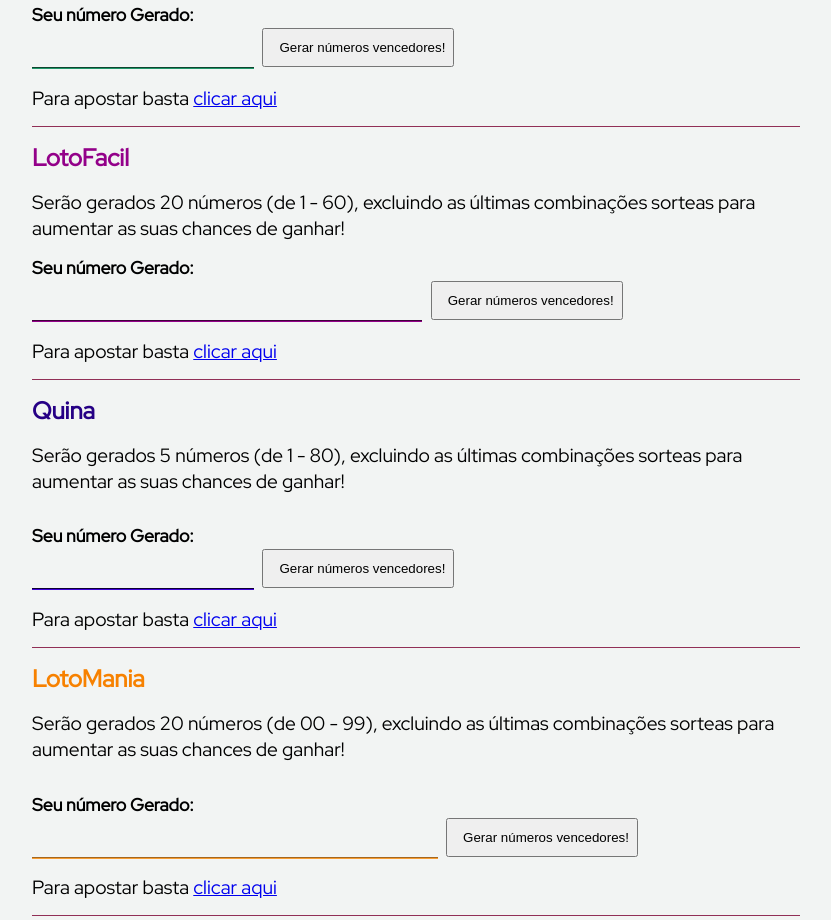
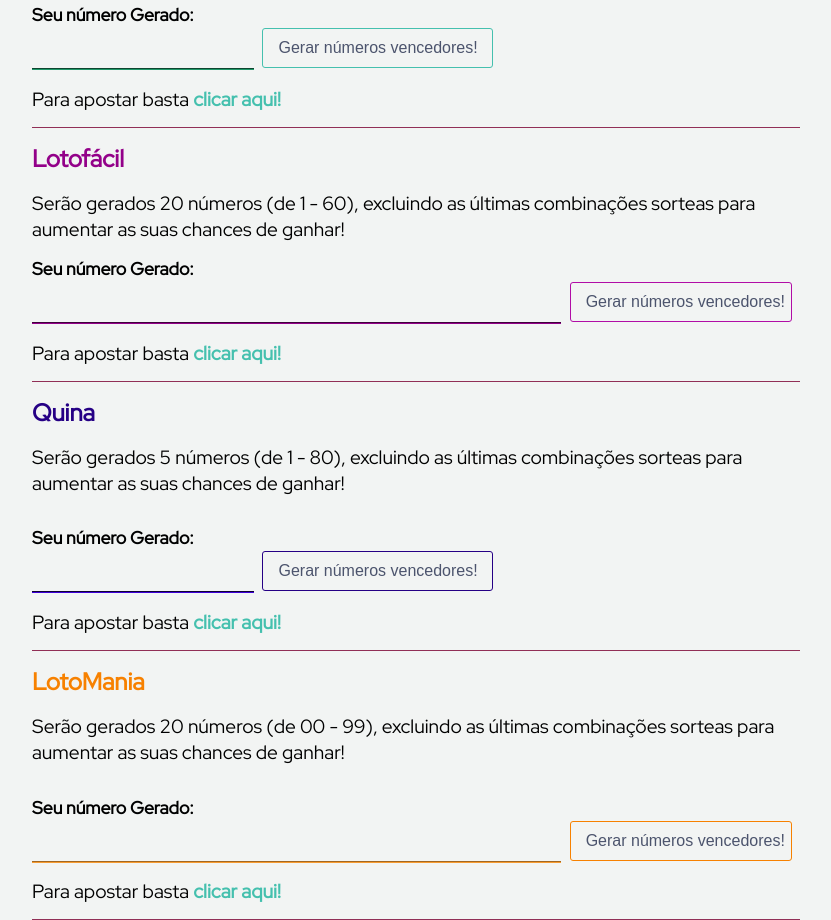
Before and after one commit to iAlfredoMiranda/Logica-de-Programacao-1, a plain HTML site: page projeto_final/index.html in a window 1280 px wide. Shown: the part 540-1460 px from the top of the page, without its empty margins (224-1055 px from the left). Drawn offline with Linux system fonts and the light colour scheme.

Commit message:
css desktop ok

```diff
--- /dev/null
+++ b/projeto_final/css/bets.css
@@ -0,0 +1,75 @@
+/* CSS Mega Sena*/
+#inputgeneratedMega{
+    border-color: #209869;
+}
+#btn_generatedMega{
+    background: transparent;
+    border: 1px solid #45c0ae;
+    border-radius: 3px;
+    color: #4c546d;
+    font-size: 1em;
+    width: 30%;
+
+}
+#btn_generatedMega:hover{
+    background-color: #45c0ae;
+    border: 1px solid #45c0ae;
+    color: #fff;
+    font-weight: bold;
+}
+/* CSS Quina*/
+#inputgeneratedQuina{
+    border-color: #260085;
+}
+#btn_generatedQuina{
+    background: transparent;
+    border: 1px solid #260085;
+    border-radius: 3px;
+    color: #4c546d;
+    font-size: 1em;
+    width: 30%;
+}
+#btn_generatedQuina:hover{
+    background-color: #462a8b;
+    border: 1px solid #462a8b;
+    color: #fff;
+    font-weight: bold;
+}
+/* CSS Lotomania*/
+#inputgeneratedLotomania{
+    width: 65%;
+    border-color: #f79c31;
+}
+#btn_generatedLotomania{
+    background: transparent;
+    border: 1px solid #f78100;
+    border-radius: 3px;
+    color: #4c546d;
+    font-size: 1em;
+    width: 29%;
+}
+#btn_generatedLotomania:hover{
+    background-color: #f78100;
+    border: 1px solid #f78100;
+    color: #fff;
+    font-weight: bold;
+}
+/* CSS Lotofácil*/
+#inputgeneratedLotoFacil{
+    width: 65%;
+    border-color: #930089;
+}
+#btn_generatedLotoFacil{
+    background: transparent;
+    border: 1px solid #b10da6;
+    border-radius: 3px;
+    color: #4c546d;
+    font-size: 1em;
+    width: 29%;
+}
+#btn_generatedLotoFacil:hover{
+    background-color: #b10da6;
+    border: 1px solid #b10da6;
+    color: #fff;
+    font-weight: bold;
+}
--- a/projeto_final/css/style.css
+++ b/projeto_final/css/style.css
@@ -23,17 +23,11 @@ h3{
     font-size: 2.7rem;
     color: rgb(0,102,179);
 }
-footer{
-    padding-top: 2%;
-    padding-bottom: 2%;
-    border-bottom: 1px solid;
-    border-color: #912F56;
-}
 #header{
     padding-top: 2%;
     padding-bottom: 5%;
     background: rgb(0,102,179);
-    background: linear-gradient(43deg, rgba(0,102,179,1) 0%, rgba(0,175,185,1) 100%);
+    background: linear-gradient(43deg, rgba(0,102,179,1) 35%, rgba(0,175,185,1) 100%);
     color: #F2F4F3;
     text-align: center;
 
@@ -53,6 +47,14 @@ footer{
     text-shadow: 1px 1px 1px #000000;
 
 }
+#imgBanner{
+    position:absolute;
+    float:right;
+    bottom: 54%;
+    max-width: 100%;
+    margin-left: 30%;
+}
+/* CSS for section with inputs generators*/
 .generator{
     padding-top: 2%;
 
@@ -73,21 +75,22 @@ input{
     border-left-style: hidden;
     border-bottom-style: groove;
 
-    font-size: 1.1em;
+    font-size: 1.2em;
 }
-#inputgeneratedMega{
-    border-color: #209869;
+footer a{
+    text-decoration: none;
+    font-weight: bold;
+    color: #45c0ae;
 }
-#inputgeneratedQuina{
-    border-color: #260085;
+footer a:hover{
+    font-weight: bold;
+    color: #45c0ae;
+    text-decoration: underline;
 }
-#inputgeneratedLotomania{
-    padding: 10px 30px;
-    width: 45%;
-    border-color: #f79c31;
+/* Footer website*/
+footer{
+    padding-top: 2%;
+    padding-bottom: 2%;
+    border-bottom: 1px solid;
+    border-color: #912F56;
 }
-#inputgeneratedLotoFacil{
-    padding: 10px 30px;
-    width: 43%;
-    border-color: #930089;
-}
--- a/projeto_final/index.html
+++ b/projeto_final/index.html
@@ -7,6 +7,7 @@
     <!--Inicio CSS-->
 
     <link rel="stylesheet" href="css/style.css">
+    <link rel="stylesheet" href="css/bets.css">
 
     <!--Fim CSS-->
     <link rel="preconnect" href="https://fonts.googleapis.com">
@@ -17,9 +18,10 @@
 </head>
 <body>
     <header id="header">
-        <h1>Ganhando na Lotéria! - SisLoto</h1>
+        <h1 id="titleP">Ganhando na Lotéria! - SisLoto</h1>
         <h2>Gerador de números para as Principais Lotérias da Caixa</h2>
         <p>Um sistema que gera números para lotéria igual ao sistema da Caixa.</p>
+        <img id="imgBanner" src="img/loterias_MegaSena_Lotofacil_Quina_LotoMania.webp" alt="bilhete de apostas Loterias Caixa">
     </header>
     <main>
         <h3>Gerador de Número:</h3>
@@ -36,7 +38,7 @@
                 <input type="text" class="inputText" id="inputgeneratedMega" name="generatedMega">
                 <input id="btn_generatedMega" type="button" onclick="sorteiaNumerosMega()" value="Gerar números vencedores!">
             </div>
-            <footer><p>Para apostar basta <a href="https://www.loteriasonline.caixa.gov.br/silce-web/?utm_source=site_loterias&utm_medium=cross&utm_campaign=loteriasonline&utm_term=mega#/mega-sena">clicar aqui</a></p></footer>
+            <footer><p>Para apostar basta <a href="http://www.loterias.caixa.gov.br/wps/portal/loterias/landing/megasena">clicar aqui!</a></p></footer>
         </section>
 
         <!--Final da MegaSena-->
@@ -44,7 +46,7 @@
 
         <section id="secLotoFacil">
             <header id="headerLotoFacil">
-                <h2 style="color: #930089;">LotoFacil</h2>
+                <h2 style="color: #930089;">Lotofácil</h2>
                 <p>Serão gerados 20 números (de 1 - 60), excluindo as últimas combinações sorteas para aumentar as suas chances de ganhar!</p>
             </header>
             <div id="geradorLotoFacil" class="generator">
@@ -53,7 +55,7 @@
                 <input type="text" id="inputgeneratedLotoFacil" class="inputText" name="generatedLotoFacil">
                 <input id="btn_generatedLotoFacil" type="button" onclick="sorteiaNumerosLotoFacil()" value="Gerar números vencedores!">
             </div>
-            <footer><p>Para apostar basta <a href="https://www.loteriasonline.caixa.gov.br/silce-web/#/lotofacil">clicar aqui</a></p></footer>
+            <footer><p>Para apostar basta <a href="http://www.loterias.caixa.gov.br/wps/portal/loterias/landing/lotofacil">clicar aqui!</a></p></footer>
         </section>
 
         <!--Final da LotoFacil-->
@@ -73,7 +75,7 @@
                     <input id="btn_generatedQuina" type="button" onclick="sorteiaNumerosQuina()" value="Gerar números vencedores!">
                 </div>
             </div>
-            <footer><p>Para apostar basta <a href="https://www.loteriasonline.caixa.gov.br/silce-web/#/quina">clicar aqui</a></p></footer>
+            <footer><p>Para apostar basta <a href="http://www.loterias.caixa.gov.br/wps/portal/loterias/landing/quina">clicar aqui!</a></p></footer>
         </section>
 
         <!--Final da QUINA-->
@@ -93,7 +95,7 @@
                     <input id="btn_generatedLotomania" type="button" onclick="sorteiaNumerosLotomania()" value="Gerar números vencedores!">
                 </div>
             </div>
-            <footer><p> Para apostar basta <a href="https://www.loteriasonline.caixa.gov.br/silce-web/#/lotomania">clicar aqui</a></p></footer>
+            <footer><p> Para apostar basta <a href="http://www.loterias.caixa.gov.br/wps/portal/loterias/landing/lotomania">clicar aqui!</a></p></footer>
         </section>
     </main>
 
```
Also changed, not shown: projeto_final/img/loterias_MegaSena_Lotofacil_Quina_LotoMania.webp (added).
